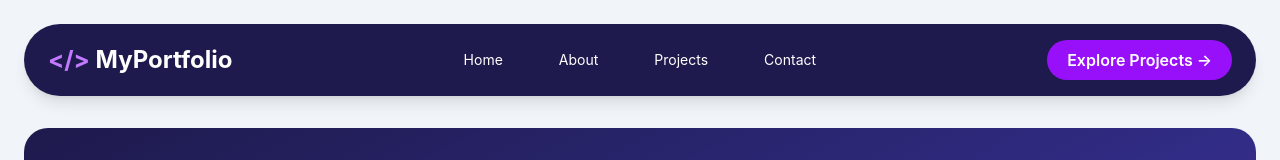
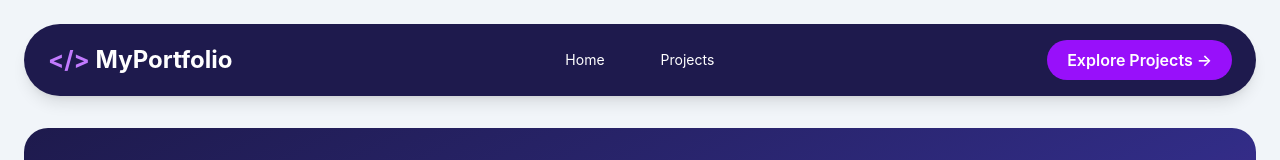
Before and after one commit to emmanuelkiptum21-jpg/React-Porifolio, a React (Vite) app in the folder vite-project/: page / in a window 1280 px wide. Shown: the top 160 px of the page. Built offline with nearby package versions, Linux system fonts and the light colour scheme.

Commit message:
feat: update Navbar component to include About and Contact links, enhance mobile navigation

```diff
--- a/vite-project/src/components/Navbar.jsx
+++ b/vite-project/src/components/Navbar.jsx
@@ -3,9 +3,9 @@ import { useState } from "react";
 
 const navItems = [
     { name: "Home", link: "#home" },
-  { name: "About", link: "#about" },
+
     { name: "Projects", link: "#projects" },
-  { name: "Contact", link: "#contact" },
+
 ];
 
 const Navbar = () => {
```
Lines whose indentation alone changed are shown as unchanged.
